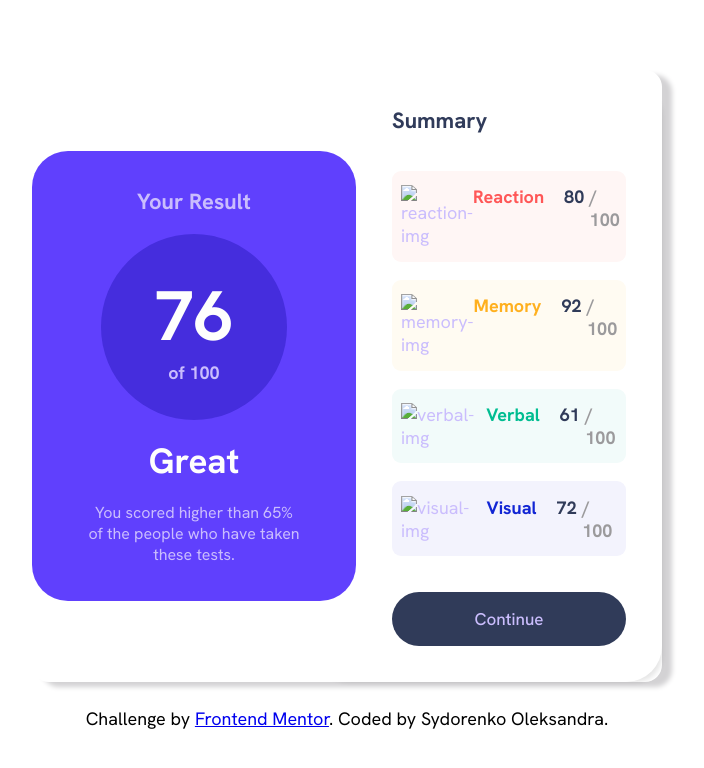
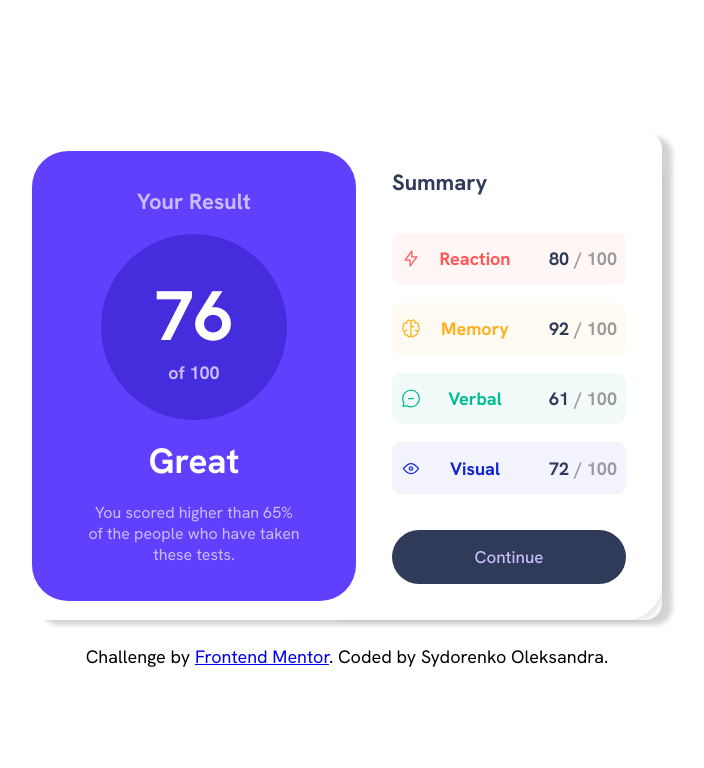
Before and after one commit to sandrvvu/Results-summary-component.github.io, a plain HTML site: page index.html in a window 1280 px wide. Shown: the whole page, without its empty margins (293-997 px from the left). Drawn offline with Linux system fonts and the light colour scheme.

Commit message:
Update index.html

```diff
--- a/index.html
+++ b/index.html
@@ -8,7 +8,7 @@
       rel="icon"
       type="image/png"
       sizes="32x32"
-      href="./assets/images/favicon-32x32.png"
+      href="./favicon-32x32.png"
     />
     <title>Frontend Mentor | Results summary component</title>
   </head>
@@ -29,22 +29,22 @@
         <h2 id="summary-header">Summary</h2>
         <div class="summary-component">
           <div class="reaction item">
-            <img src="./assets/images/icon-reaction.svg" alt="reaction-img" />
+            <img src="./icon-reaction.svg" alt="reaction-img" />
             <h3 id="reaction-header">Reaction</h3>
             <p class="summary-rating"><span>80</span> / 100</p>
           </div>
           <div class="memory item">
-            <img src="./assets/images/icon-memory.svg" alt="memory-img" />
+            <img src="./icon-memory.svg" alt="memory-img" />
             <h3 id="memory-header">Memory</h3>
             <p class="summary-rating"><span>92</span> / 100</p>
           </div>
           <div class="verbal item">
-            <img src="./assets/images/icon-verbal.svg" alt="verbal-img" />
+            <img src="./icon-verbal.svg" alt="verbal-img" />
             <h3 id="verbal-header">Verbal</h3>
             <p class="summary-rating"><span>61</span> / 100</p>
           </div>
           <div class="visual item">
-            <img src="./assets/images/icon-visual.svg" alt="visual-img" />
+            <img src="./icon-visual.svg" alt="visual-img" />
             <h3 id="visual-header">Visual</h3>
             <p class="summary-rating"><span>72</span> / 100</p>
           </div>
```
